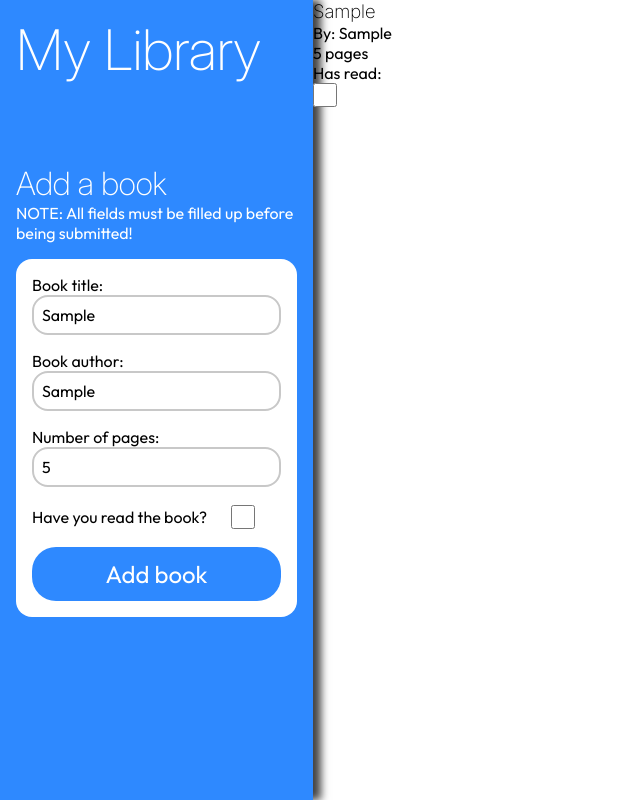
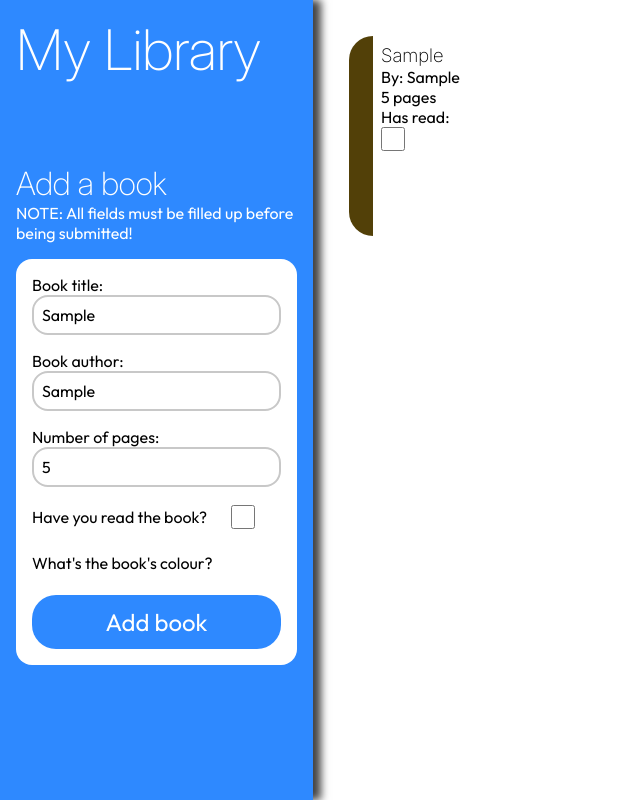
Before and after one commit to J0e-Quan/library, a plain HTML site: page index.html in a window 1280 px wide. Both pictures are taken after typing "Sample", "Sample", "5" into the empty fields and a click on the button "Add book". Shown: the whole page, without its empty margins (0-640 px from the left). Drawn offline with Linux system fonts and the light colour scheme.

Commit message:
Prepare to implement preset book colour choices

```diff
--- a/index.html
+++ b/index.html
@@ -34,6 +34,10 @@
                         <label for="read">Have you read the book?</label>
                         <input type="checkbox" id="read">
                     </div>
+                    <div class="new-book-colour">
+                        <label for="colour">What's the book's colour?</label>
+                        <!-- CHANGE THIS TO A LIST OF PRESET OPTIONS: BLUE, RED, ORANGE, YELLOW, PURPLE, GREEN, BROWN, PINK (Auto adjust text colour for contrast) -->
+                    </div>
                     <button type="button" class="new-book-submit">Add book</button>
                 </form>
             </div>
--- a/javascript.js
+++ b/javascript.js
@@ -8,8 +8,8 @@ function Book(title, author, pages, read) {
     this.id = crypto.randomUUID()
 }
 
-function addBook(title, author, pages, read) {
-    let book = new Book (title, author, pages, read)
+function addBook(title, author, pages, read,) {
+    let book = new Book (title, author, pages, read,)
     library.push(book)
     displayBook()
 }
@@ -18,26 +18,33 @@ function displayBook() {
     let libraryGrid = document.querySelector(".library-grid")
     for (book of library) {
         let bookCard = document.createElement("div")
-        bookCard.classList.add("book", "card")
+        bookCard.classList.add("card")
+
         let bookTitle = document.createElement("h3")
         bookTitle.textContent = book.title
-        bookTitle.classList.add("book", "title")
         bookCard.appendChild(bookTitle)
+
         let bookAuthor = document.createElement("p")
         bookAuthor.textContent = "By: " + book.author
         bookCard.appendChild(bookAuthor)
+
         let bookPages = document.createElement("p")
         bookPages.textContent = book.pages + " pages"
         bookCard.appendChild(bookPages)
+
+        let bookReadGrid = document.createElement("div")
+
         let bookRead = document.createElement("p")
         bookRead.textContent = "Has read: "
-        bookCard.appendChild(bookRead)
+        bookReadGrid.appendChild(bookRead)
+
         let bookReadCheckbox = document.createElement("input")
         bookReadCheckbox.type="checkbox"
         if (book.read === true) {
             bookReadCheckbox.checked = true
         }
-        bookCard.appendChild(bookReadCheckbox)
+        bookReadGrid.appendChild(bookReadCheckbox)
+        bookCard.appendChild(bookReadGrid)
         libraryGrid.appendChild(bookCard)
     }
 }
--- a/styles.css
+++ b/styles.css
@@ -92,9 +92,19 @@ input[type="checkbox"] {
     width: 24px;
 }
 
+.new-book-colour {
+    margin-top: -32px;
+    display: grid;
+    grid-template-columns: 4fr 1fr;
+    align-items: center;
+}
+
+input[type="color"] {
+    background-color: white;
+}
+
 .new-book-submit {
     appearance: none;
-    margin-top: -32px;
     border: none;
     border-radius: 24px;
     background-color: rgb(46, 137, 255);
@@ -105,6 +115,15 @@ input[type="checkbox"] {
 
 .library-grid {
     display: grid;
-    grid-template-columns: repeat(auto-fit, minmax(10rem, 1fr));
-    gap: 24px;
+    grid-template-columns: repeat(auto-fit, minmax(15rem, 1fr));
+    gap: 16px;
+    padding: 36px;
 }
+
+.card {
+    min-height: 200px;
+    border-top-left-radius: 24px;
+    border-bottom-left-radius: 24px;
+    border-left: 24px solid rgb(82, 64, 8);
+    padding: 8px;
+}
```
